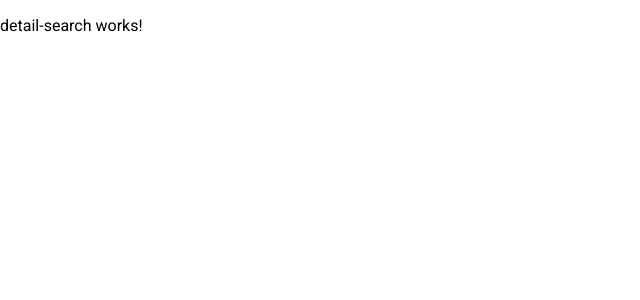
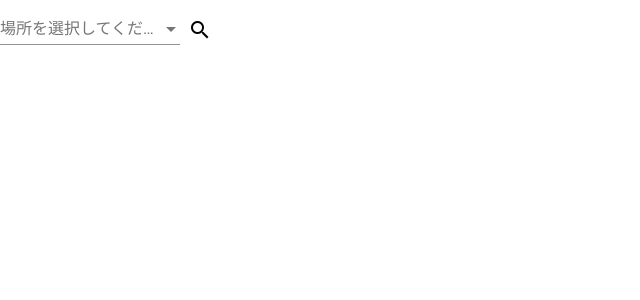
Before and after one commit to mavovo13/my_place, an Angular app in the folder frontend/src/my-place/: page /geo-search in a window 1280 px wide. Shown: the top 300 px of the page, without its empty margins (0-640 px from the left). Built offline with nearby package versions, Linux system fonts and the light colour scheme.

Commit message:
検索画面を作成しました。

```diff
--- a/frontend/src/my-place/src/app/geo-search/geo-search.component.html
+++ b/frontend/src/my-place/src/app/geo-search/geo-search.component.html
@@ -1 +1,11 @@
-<p>detail-search works!</p>
+<mat-form-field>
+  <mat-label>場所を選択してください。</mat-label>
+  <mat-select>
+    <mat-option *ngFor="let address of addresses" [value]="address.value">
+      {{address.viewValue}}
+    </mat-option>
+  </mat-select>
+</mat-form-field>
+<button mat-icon-button aria-label="Example icon-button with a heart icon">
+    <mat-icon>search</mat-icon>
+</button>
--- a/frontend/src/my-place/src/app/geo-search/geo-search.component.ts
+++ b/frontend/src/my-place/src/app/geo-search/geo-search.component.ts
@@ -1,12 +1,20 @@
 import { Component, OnInit } from '@angular/core';
 import { FormControl, FormGroup } from '@angular/forms';
-
+export interface Address {
+  value: string;
+  viewValue: string;
+}
 @Component({
   selector: 'app-geo-search',
   templateUrl: './geo-search.component.html',
   styleUrls: ['./geo-search.component.css']
 })
 export class GeoSearchComponent implements OnInit {
+  addresses: Address[] = [
+    {value: 'kyoto', viewValue: '京都市'},
+    {value: 'kameoka', viewValue: '亀岡市'},
+    {value: 'uji', viewValue: '宇治市'}
+  ];
   constructor() { }
 
   ngOnInit() {
```
Also changed, not shown: frontend/src/my-place/src/app/geo-search/geo-search.module.ts (+6 -2 lines).
